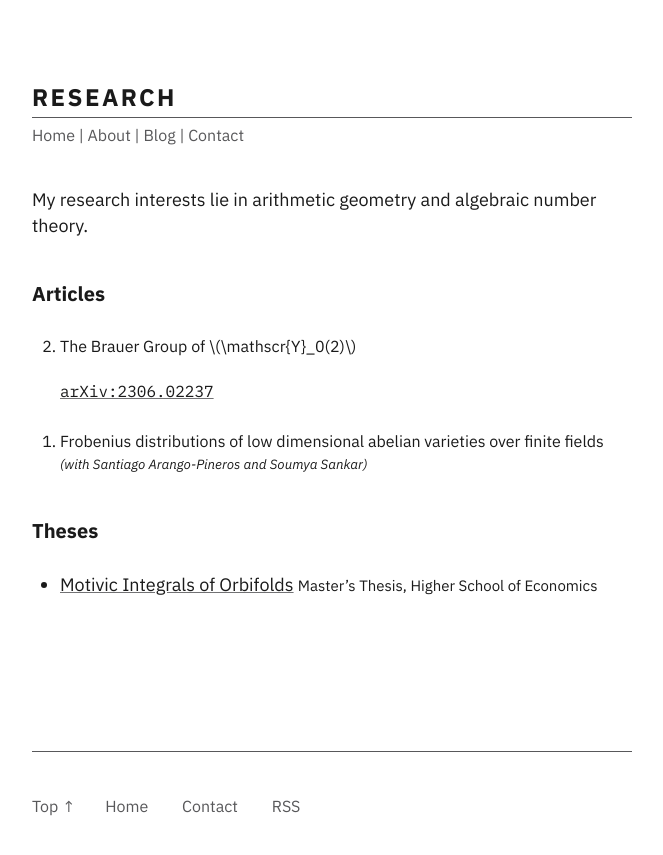
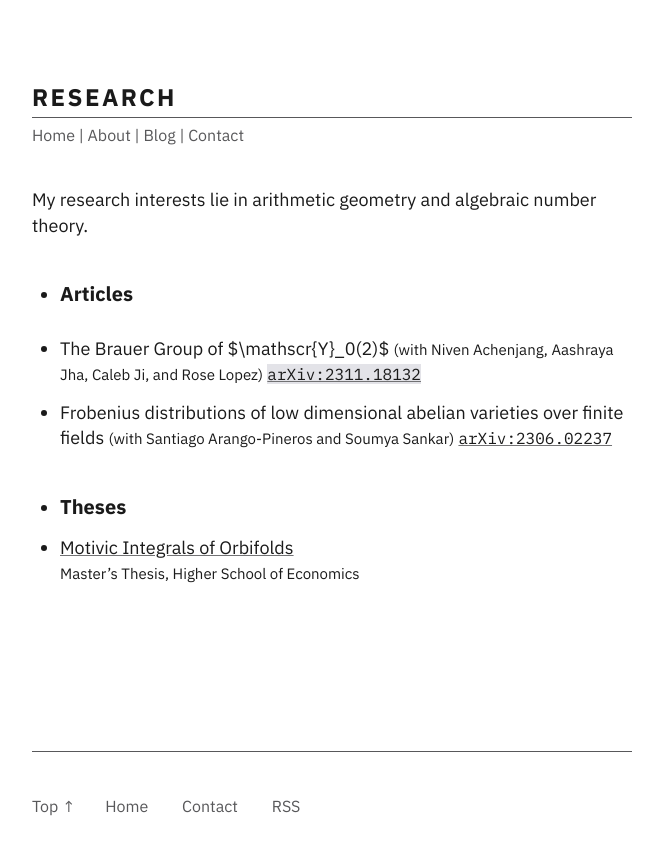
Before and after one commit to junkquill/junkquill.github.io, a Jekyll site: the page built from _pages/research.md, in a window 1280 px wide. Shown: the top 855 px of the page, without its empty margins (308-971 px from the left). Built offline with Jekyll 4.4.1, drawn with Linux system fonts in a browser that asks for light colours.

Commit message:
another-try

```diff
--- a/_pages/research.md
+++ b/_pages/research.md
@@ -10,15 +10,17 @@ permalink: /research
 ---
 My research interests lie in arithmetic geometry and algebraic number theory.
 
-<h2> Articles</h2>
-<!-- * The Brauer Group of $\mathscr{Y}_0(2)$
+* ## Articles
+
++ The Brauer Group of $\mathscr{Y}_0(2)$
 <small>(with Niven Achenjang, Aashraya Jha, Caleb Ji, and Rose Lopez)</small>
 [`arXiv:2311.18132`](https://arxiv.org/abs/2311.18132)
 
-* Frobenius distributions of low dimensional abelian varieties over finite fields
++ Frobenius distributions of low dimensional abelian varieties over finite fields
 <small>(with Santiago Arango-Pineros and Soumya Sankar)</small>
-[`arXiv:2306.02237`](https://arxiv.org/abs/2306.02237) -->
-<ol reversed>
+[`arXiv:2306.02237`](https://arxiv.org/abs/2306.02237)
+
+<!-- <ol reversed>
 <li style="font-size:16px"> <p style="font-size:16px">The Brauer Group of \(\mathscr{Y}_0(2)\)</p>
     <small><em></em></small><br>
     <a href="https://arxiv.org/abs/2306.02237"><code>arXiv:2306.02237</code></a> </li>
@@ -26,8 +28,8 @@ My research interests lie in arithmetic geometry and algebraic number theory.
 <li style="font-size:16px"> <p style="font-size:16px">Frobenius distributions of low dimensional abelian varieties over finite fields</p>
     <small><em>(with Santiago Arango-Pineros and Soumya Sankar)</em></small><br>
     <a href=""><code></code></a> </li>
-</ol>
+</ol> -->
 
-## Theses
-* [Motivic Integrals of Orbifolds](https://www.hse.ru/en/edu/vkr/296285338)
+* ## Theses
++ [Motivic Integrals of Orbifolds](https://www.hse.ru/en/edu/vkr/296285338)\
 <small>Master's Thesis, Higher School of Economics</small>
```
